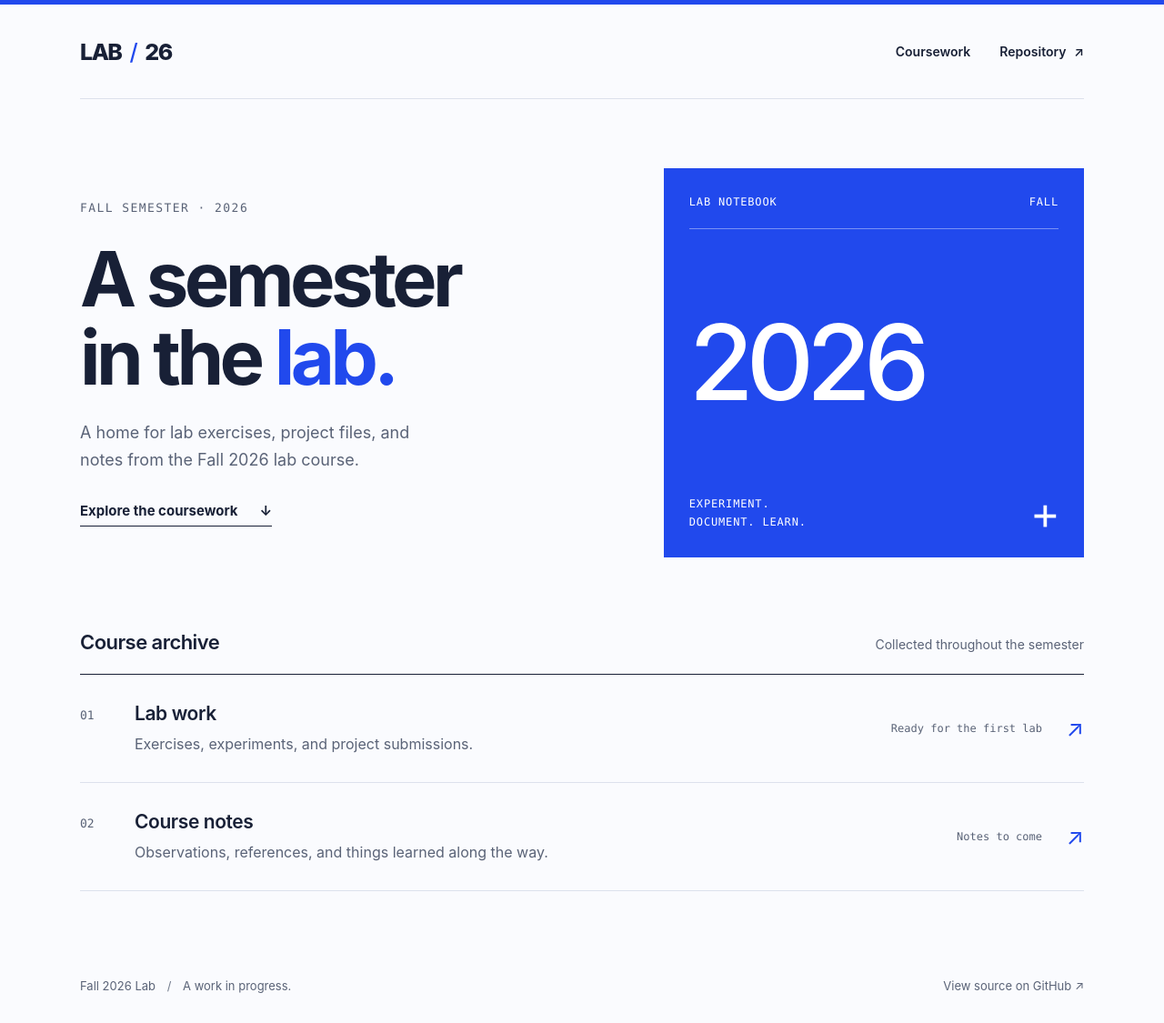
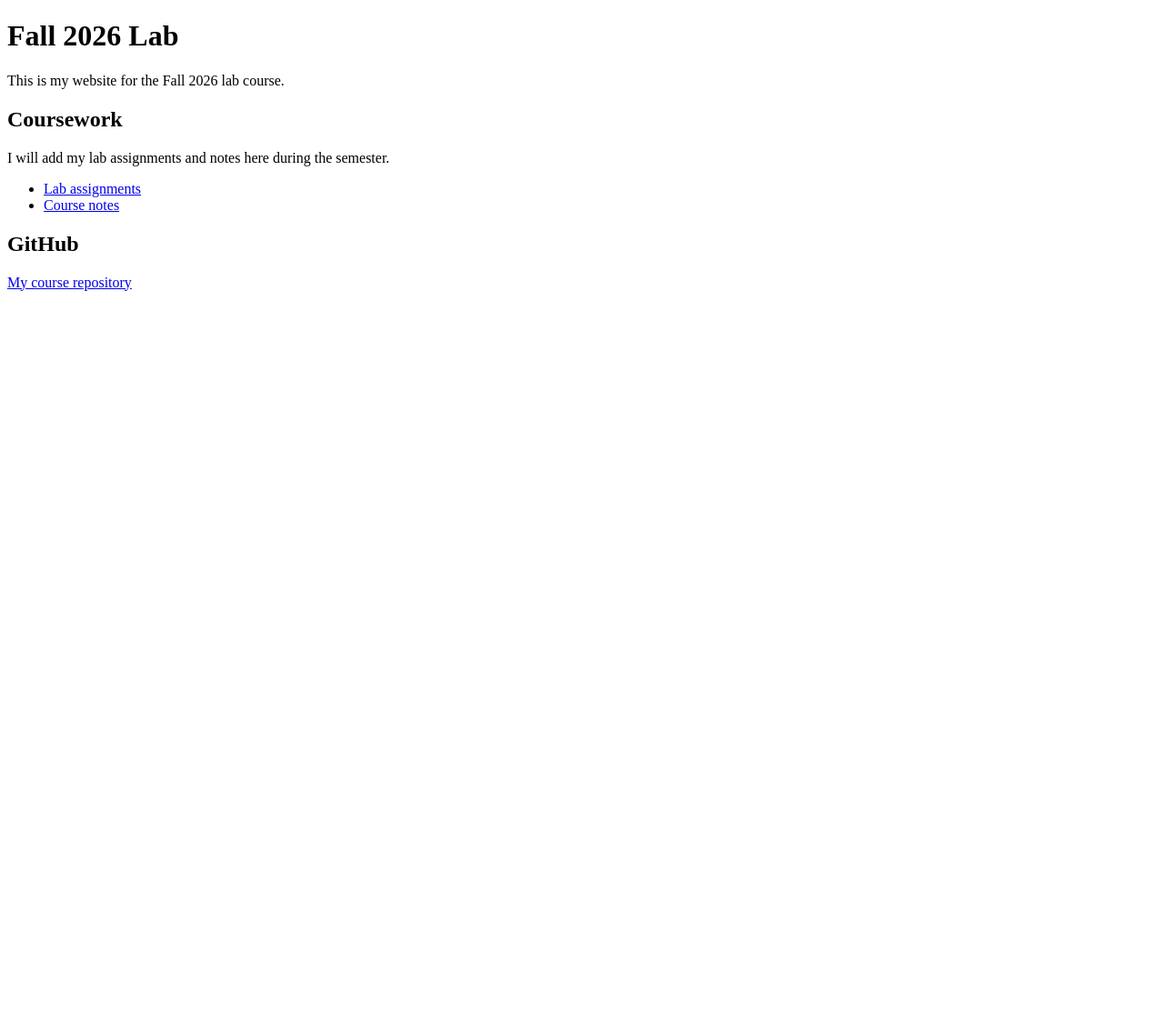
Before and after one commit to ixthecreator/fall-2026-lab, a plain HTML site: page index.html in a window 1280 px wide. Shown: the whole page at 91% size. After the commit the page ends 800 px from the top, so only its background shows below. Drawn offline with Linux system fonts and the light colour scheme.

Commit message:
Simplify course page to basic HTML

```diff
--- a/index.html
+++ b/index.html
@@ -1,70 +1,22 @@
-<!doctype html>
+<!DOCTYPE html>
 <html lang="en">
 <head>
-    <meta charset="utf-8">
+  <meta charset="UTF-8">
   <meta name="viewport" content="width=device-width, initial-scale=1">
-    <meta name="description" content="Lab work, project files, and course notes for the Fall 2026 lab course.">
-    <meta name="theme-color" content="#2149ed">
   <title>Fall 2026 Lab</title>
-    <link rel="icon" href="favicon.svg" type="image/svg+xml">
-    <link rel="stylesheet" href="styles.css">
 </head>
 <body>
-    <a class="skip-link" href="#main">Skip to content</a>
-    <div class="page-shell">
-      <header class="site-header">
-        <a class="wordmark" href="./" aria-label="Fall 2026 Lab home">LAB<span class="wordmark-divider" aria-hidden="true">/</span>26</a>
-        <nav aria-label="Main navigation">
-          <a href="#coursework">Coursework</a>
-          <a href="https://github.com/ixthecreator/fall-2026-lab">Repository <span aria-hidden="true">↗</span></a>
-        </nav>
-      </header>
+  <h1>Fall 2026 Lab</h1>
+  <p>This is my website for the Fall 2026 lab course.</p>
 
-      <main id="main">
-        <section class="intro" aria-labelledby="page-title">
-          <div class="intro-copy">
-            <p class="eyebrow">Fall semester · 2026</p>
-            <h1 id="page-title">A semester<br>in the <span>lab.</span></h1>
-            <p class="description">A home for lab exercises, project files, and notes from the Fall 2026 lab course.</p>
-            <a class="primary-link" href="#coursework">Explore the coursework <span aria-hidden="true">↓</span></a>
-          </div>
-          <div class="term-panel" aria-hidden="true">
-            <div class="term-panel-top"><span>LAB NOTEBOOK</span><span>FALL</span></div>
-            <span class="term-year">2026</span>
-            <div class="term-panel-bottom"><span>EXPERIMENT.<br>DOCUMENT. LEARN.</span><span class="term-mark">+</span></div>
-          </div>
-        </section>
+  <h2 id="coursework">Coursework</h2>
+  <p>I will add my lab assignments and notes here during the semester.</p>
+  <ul>
+    <li><a href="https://github.com/ixthecreator/fall-2026-lab/tree/main/labs">Lab assignments</a></li>
+    <li><a href="https://github.com/ixthecreator/fall-2026-lab/tree/main/notes">Course notes</a></li>
+  </ul>
 
-        <section class="coursework" id="coursework" aria-labelledby="coursework-title">
-          <div class="section-heading">
-            <h2 id="coursework-title">Course archive</h2>
-            <p>Collected throughout the semester</p>
-          </div>
-          <a class="archive-row" href="https://github.com/ixthecreator/fall-2026-lab/tree/main/labs">
-            <span class="row-number" aria-hidden="true">01</span>
-            <div class="row-content">
-              <h3>Lab work</h3>
-              <p>Exercises, experiments, and project submissions.</p>
-            </div>
-            <span class="row-status">Ready for the first lab</span>
-            <span class="row-arrow" aria-hidden="true">↗</span>
-          </a>
-          <a class="archive-row" href="https://github.com/ixthecreator/fall-2026-lab/tree/main/notes">
-            <span class="row-number" aria-hidden="true">02</span>
-            <div class="row-content">
-              <h3>Course notes</h3>
-              <p>Observations, references, and things learned along the way.</p>
-            </div>
-            <span class="row-status">Notes to come</span>
-            <span class="row-arrow" aria-hidden="true">↗</span>
-          </a>
-        </section>
-      </main>
-
-      <footer class="site-footer">
-        <p>Fall 2026 Lab <span aria-hidden="true">/</span> A work in progress.</p>
-        <a href="https://github.com/ixthecreator/fall-2026-lab">View source on GitHub <span aria-hidden="true">↗</span></a>
-      </footer>
-    </div>
+  <h2>GitHub</h2>
+  <p><a href="https://github.com/ixthecreator/fall-2026-lab">My course repository</a></p>
 </body>
 </html>
--- a/styles.css
+++ /dev/null
@@ -1,88 +0,0 @@
-:root {
-  color-scheme: light;
-  --paper: #fafbfe;
-  --ink: #182036;
-  --muted: #5a6377;
-  --line: #dce1ec;
-  --blue: #2149ed;
-  --mono: "SFMono-Regular", Consolas, "Liberation Mono", monospace;
-  font-family: -apple-system, BlinkMacSystemFont, "Segoe UI", Helvetica, Arial, sans-serif;
-  color: var(--ink);
-  background: var(--paper);
-}
-
-* { box-sizing: border-box; }
-html { scroll-behavior: smooth; }
-body { margin: 0; border-top: 5px solid var(--blue); }
-a { color: inherit; text-underline-offset: 0.25em; }
-a:focus-visible { outline: 3px solid var(--blue); outline-offset: 6px; }
-::selection { background: #dce5ff; color: var(--ink); }
-.page-shell { max-width: 1200px; margin: 0 auto; padding: 0 48px; }
-.skip-link { position: absolute; left: 20px; top: -100px; z-index: 2; padding: 12px; background: white; }
-.skip-link:focus { top: 15px; }
-
-.site-header { min-height: 104px; display: flex; align-items: center; justify-content: space-between; gap: 24px; border-bottom: 1px solid var(--line); }
-.wordmark { font-size: 25px; font-weight: 800; letter-spacing: -0.06em; text-decoration: none; white-space: nowrap; }
-.wordmark-divider { color: var(--blue); padding: 0 9px; font-weight: 500; }
-nav { display: flex; align-items: center; gap: 32px; font-size: 14px; font-weight: 600; }
-nav a { text-decoration: none; }
-nav a:hover, .site-footer a:hover { color: var(--blue); }
-nav a span { margin-left: 5px; }
-
-.intro { display: grid; grid-template-columns: 1.25fr 1fr; align-items: center; gap: 64px; padding: 76px 0 80px; }
-.eyebrow { margin: 0 0 24px; font: 500 13px/1.6 var(--mono); letter-spacing: 0.11em; text-transform: uppercase; color: var(--muted); }
-h1 { margin: 0; font-size: clamp(3.25rem, 6.5vw, 5.25rem); line-height: 1.03; font-weight: 650; letter-spacing: -0.055em; }
-h1 span { color: var(--blue); }
-.description { max-width: 390px; margin: 26px 0 30px; color: var(--muted); font-size: 18px; line-height: 1.65; }
-.primary-link { display: inline-flex; align-items: center; gap: 24px; padding-bottom: 7px; border-bottom: 1px solid var(--ink); font-size: 15px; font-weight: 650; text-decoration: none; }
-.primary-link:hover { color: var(--blue); border-color: var(--blue); }
-.term-panel { min-width: 0; aspect-ratio: 1.08; background: var(--blue); color: white; padding: 28px; display: flex; flex-direction: column; justify-content: space-between; }
-.term-panel-top, .term-panel-bottom { display: flex; justify-content: space-between; gap: 16px; font: 500 12px/1.65 var(--mono); letter-spacing: 0.07em; }
-.term-panel-top { border-bottom: 1px solid #ffffff66; padding-bottom: 18px; }
-.term-year { font-size: clamp(4.5rem, 9vw, 7.5rem); font-weight: 550; letter-spacing: -0.07em; line-height: 1.2; }
-.term-panel-bottom { align-items: end; }
-.term-mark { font-size: 46px; line-height: 0.8; font-weight: 300; }
-
-.coursework { scroll-margin-top: 28px; }
-.section-heading { display: flex; justify-content: space-between; align-items: baseline; gap: 16px; padding-bottom: 22px; border-bottom: 1px solid var(--ink); }
-h2 { margin: 0; font-size: 22px; font-weight: 600; letter-spacing: -0.025em; }
-.section-heading p { margin: 0; color: var(--muted); font-size: 14px; line-height: 1.5; }
-.archive-row { display: grid; grid-template-columns: 40px minmax(0, 1fr) auto 26px; gap: 20px; align-items: center; padding: 30px 0; border-bottom: 1px solid var(--line); text-decoration: none; transition: background-color 160ms ease; }
-.archive-row:hover { background: #eef2ff; }
-.row-number { align-self: start; padding-top: 5px; font: 13px/1.5 var(--mono); color: var(--muted); }
-h3 { margin: 0 0 8px; font-size: 21px; line-height: 1.25; font-weight: 600; letter-spacing: -0.02em; }
-.row-content p { margin: 0; color: var(--muted); font-size: 16px; line-height: 1.5; }
-.row-status { font: 12px/1.6 var(--mono); color: var(--muted); text-align: right; }
-.row-arrow { justify-self: end; color: var(--blue); font-size: 25px; }
-.site-footer { margin-top: 70px; padding: 24px 0 30px; display: flex; justify-content: space-between; align-items: baseline; gap: 24px; color: var(--muted); font-size: 13px; line-height: 1.6; }
-.site-footer p { margin: 0; }
-.site-footer p span { margin: 0 9px; color: #727b8d; }
-.site-footer a { text-decoration: none; }
-
-@media (max-width: 900px) {
-  .page-shell { padding: 0 32px; }
-  .intro { gap: 36px; padding: 60px 0; }
-  .term-panel { padding: 22px; }
-  .archive-row { grid-template-columns: 30px minmax(0, 1fr) 24px; gap: 16px; }
-  .row-status { grid-column: 2; grid-row: 2; text-align: left; }
-  .row-arrow { grid-column: 3; grid-row: 1; }
-}
-
-@media (max-width: 650px) {
-  .page-shell { padding: 0 24px; }
-  .site-header { min-height: 85px; gap: 16px; flex-wrap: wrap; padding: 20px 0; }
-  nav { gap: 20px; }
-  .intro { grid-template-columns: minmax(0, 1fr); gap: 38px; padding: 44px 0 52px; }
-  h1 { font-size: clamp(3.25rem, 11.5vw, 4.5rem); }
-  .description { font-size: 17px; margin-top: 22px; }
-  .term-panel { aspect-ratio: auto; gap: 18px; padding: 24px; }
-  .term-year { font-size: clamp(4.5rem, 22vw, 7rem); }
-  .section-heading { flex-direction: column; gap: 8px; }
-  .archive-row { padding: 26px 0; column-gap: 12px; row-gap: 12px; }
-  .site-footer { margin-top: 36px; flex-direction: column; gap: 12px; }
-}
-
-@media (prefers-reduced-motion: reduce) {
-  html { scroll-behavior: auto; }
-  .archive-row { transition: none; }
-}
```
Also changed, not shown: favicon.svg (deleted), 1 other file. Lines whose indentation alone changed are shown as unchanged.
